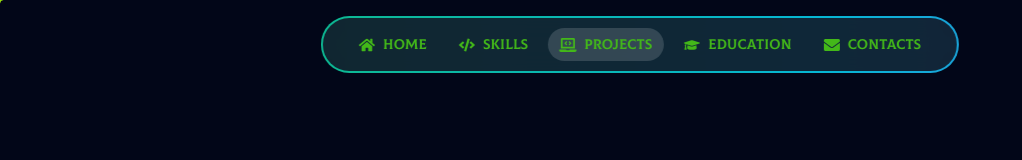
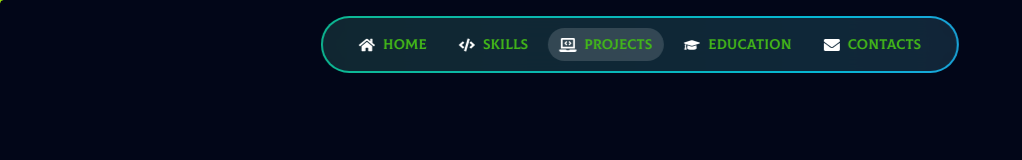
Before and after one commit to uzicodes/utsho-heaven-chowdhury, a Next.js app: page /projects in a window 1280 px wide. Shown: the top 160 px of the page, without its empty margins (0-1022 px from the left). Built offline with nearby package versions, Linux system fonts and the light colour scheme.

Commit message:
changed the color of the icons used on the navbar (FFFF)

```diff
--- a/src/app/Navbar.css
+++ b/src/app/Navbar.css
@@ -1,6 +1,7 @@
 .navbar-header * {
   cursor: none !important;
 }
+
 /* Navbar Header Styles */
 
 .navbar-header {
@@ -166,6 +167,7 @@
 .navbar-link-icon {
   font-size: 1rem;
   transition: all 0.3s ease;
+  color: white;
 }
 
 .navbar-link-icon-active {
@@ -174,9 +176,12 @@
 
 /* Gradient Animation */
 @keyframes gradient-x {
-  0%, 100% {
+
+  0%,
+  100% {
     background-position: 0% 50%;
   }
+
   50% {
     background-position: 100% 50%;
   }
@@ -187,12 +192,27 @@
 }
 
 @keyframes wiggle {
-  0% { transform: rotate(-2deg); }
-  25% { transform: rotate(2deg); }
-  50% { transform: rotate(-2deg); }
-  75% { transform: rotate(2deg); }
-  100% { transform: rotate(0deg); }
+  0% {
+    transform: rotate(-2deg);
+  }
+
+  25% {
+    transform: rotate(2deg);
+  }
+
+  50% {
+    transform: rotate(-2deg);
+  }
+
+  75% {
+    transform: rotate(2deg);
+  }
+
+  100% {
+    transform: rotate(0deg);
+  }
 }
+
 .navbar-link:hover::before {
   content: "";
   position: absolute;
```
